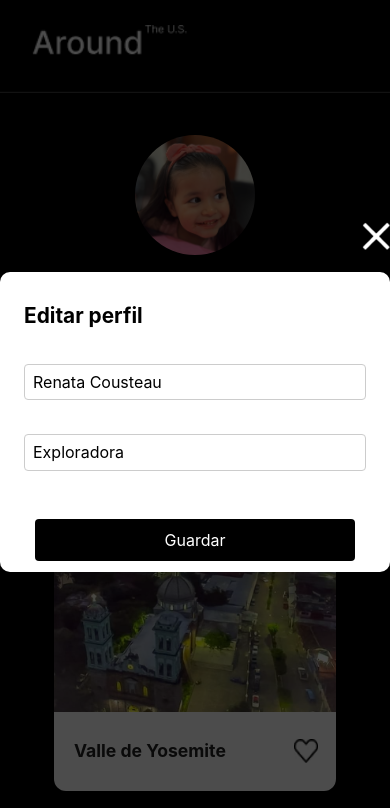
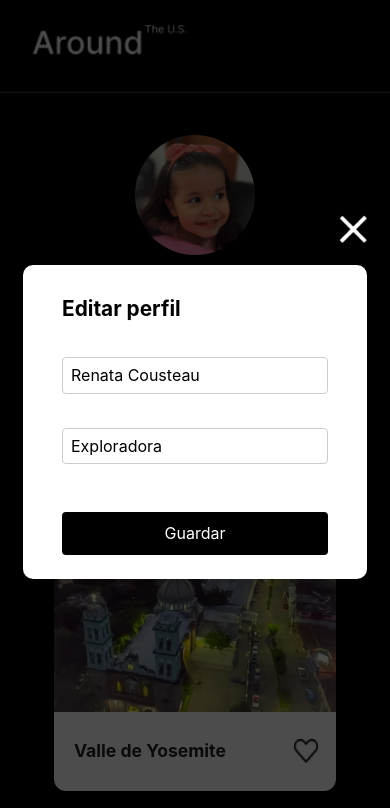
Before and after one commit to Tiggreee/web_project_around, a website with bundled scripts: page index.html in a window 390 px wide. Both pictures are taken after a click on the button 285 px from the left and 285 px from the top of the page. Shown: the top 808 px of the page. Built offline with nearby package versions, Linux system fonts and the light colour scheme.

Commit message:
hotfix AfterReview on mediaQ 480px

```diff
--- a/blocks/header.css
+++ b/blocks/header.css
@@ -117,8 +117,8 @@
   font-weight: 400;
   color: #bdbdbd;
   margin: 8px 0 20px 0;
-  text-align: left;
-  align-self: flex-start;
+  text-align: center;
+  align-self: center;
   overflow: hidden;
   text-overflow: ellipsis;
   white-space: nowrap;
--- a/blocks/modal.css
+++ b/blocks/modal.css
@@ -151,3 +151,15 @@ body.modal-open {
     max-height: 60vh;
   }
 }
+
+@media (max-width: 480px) {
+  .modal__content {
+    width: auto !important;
+    min-width: 0 !important;
+    max-width: 100vw !important;
+    height: auto !important;
+    padding-left: 10vw !important;
+    padding-right: 10vw !important;
+    box-sizing: border-box !important;
+  }
+}
```
